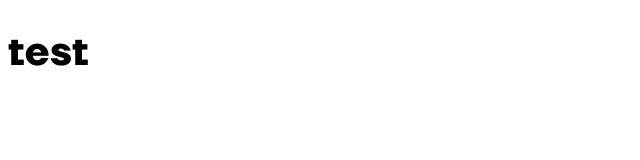
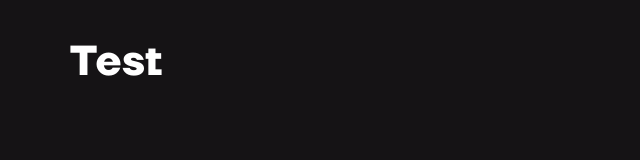
Before and after one commit to muhammadyunusuz/yunusjon, a Gatsby site: page / in a window 1280 px wide. Shown: the whole page, without its empty margins (0-640 px from the left). Built offline with nearby package versions, Linux system fonts and the light colour scheme; Gatsby itself is replaced by a stand-in of ours; a web font is replaced by a local one.

Commit message:
Add components

```diff
--- /dev/null
+++ b/src/components/AboutMe/AboutMe.jsx
@@ -0,0 +1,13 @@
+import React from "react";
+
+const AboutMe = () => {
+	return (
+		<section className="about_me">
+			<div className="container">
+				<h1>Test</h1>
+			</div>
+		</section>
+	);
+};
+
+export default AboutMe;
--- a/src/pages/index.js
+++ b/src/pages/index.js
@@ -1,5 +1,6 @@
 import * as React from "react";
 import { Helmet } from "react-helmet";
+import AboutMe from "../components/AboutMe/AboutMe";
 import "../styles/index.scss";
 
 // markup
@@ -7,7 +8,7 @@ const IndexPage = () => {
 	return (
 		<main>
 			<Helmet title="test" />
-			<h1>test</h1>
+			<AboutMe />
 		</main>
 	);
 };
--- /dev/null
+++ b/src/styles/containers.scss
@@ -0,0 +1,4 @@
+.container {
+	width: 1140px;
+	margin: 0 auto;
+}
--- a/src/styles/index.scss
+++ b/src/styles/index.scss
@@ -1,6 +1,15 @@
 @import url("./typography.scss");
+@import url("./containers.scss");
+
+$BACKGROUND_COLOR: #151315;
+$TEXT_COLOR: #ffffff;
 
 h1 {
-	font-size: 40px;
+	font-size: 42px;
 	font-family: "TTFirsNeue", serif;
 }
+
+body {
+	background-color: $BACKGROUND_COLOR;
+	color: $TEXT_COLOR;
+}
```
Also changed, not shown: src/components/AboutMe/AboutMe.scss (added), 2 other files.
